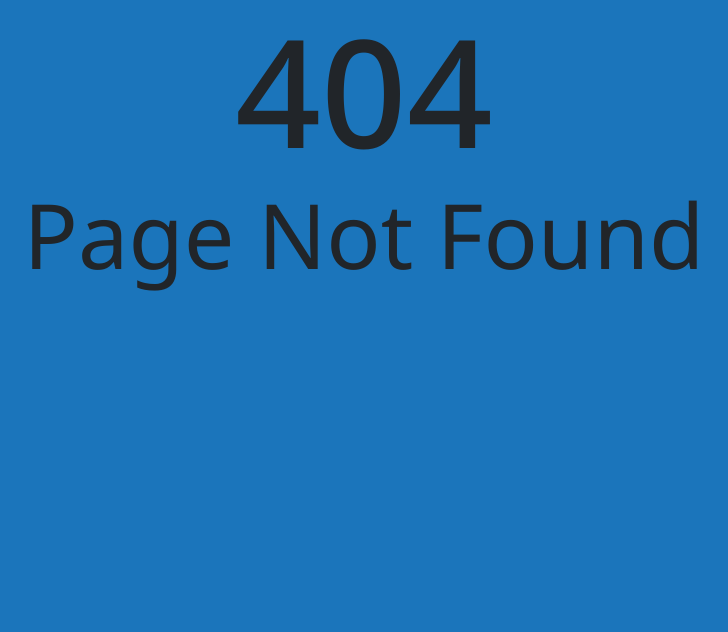
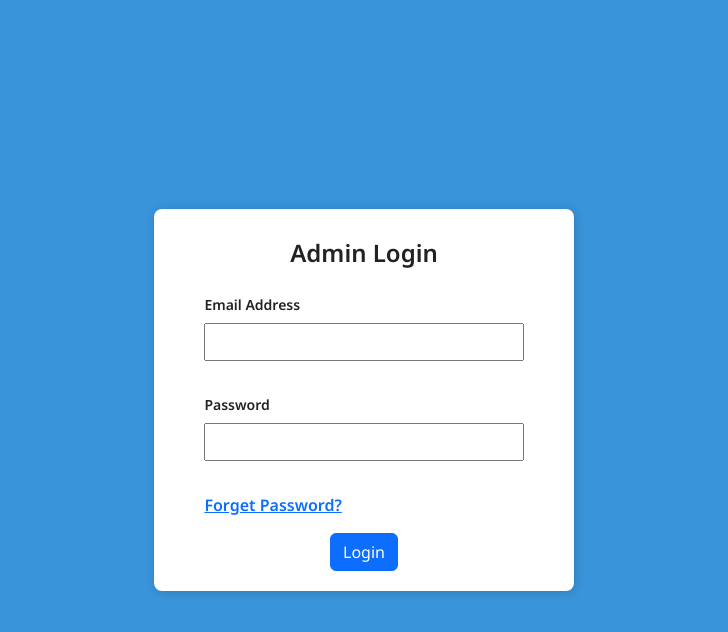
Before and after one commit to yianan261/Starts-Foundation, a React (Create React App) app in the folder client/: page /admin in a window 1280 px wide. Before the commit this address had no page. Shown: the top 632 px of the page, without its empty margins (276-1004 px from the left). Built offline with nearby package versions, Linux system fonts and the light colour scheme.

Commit message:
created admin login

```diff
--- a/client/public/index.html
+++ b/client/public/index.html
@@ -1,22 +1,35 @@
 <!DOCTYPE html>
 <html lang="en">
-
   <head>
     <meta charset="utf-8" />
     <link rel="icon" href="%PUBLIC_URL%/favicon.ico" />
     <meta name="viewport" content="width=device-width, initial-scale=1" />
     <meta name="theme-color" content="#000000" />
     <!-- meta description -->
-  <meta name="description"
-    content="Starts Foundation youth-led, non governmental organization with an intent to build a resilient and welfare-based society. We address concerns as fundamental to humanity as  ‘Hunger’ or ‘independence to live a dignified life for the needy and differently-abled.’ We aim to bring highly driven and motivated youths together on a shared platform to create a movement for change. " />
+    <meta
+      name="description"
+      content="Starts Foundation youth-led, non governmental organization with an intent to build a resilient and welfare-based society. We address concerns as fundamental to humanity as  ‘Hunger’ or ‘independence to live a dignified life for the needy and differently-abled.’ We aim to bring highly driven and motivated youths together on a shared platform to create a movement for change. "
+    />
     <!-- meta keywords -->
-  <meta name="keywords" content="nepal,foundation,starts foundation,help,charity,donate,aid" />
+    <meta
+      name="keywords"
+      content="nepal,foundation,starts foundation,help,charity,donate,aid"
+    />
     <link rel="apple-touch-icon" href="%PUBLIC_URL%/logo192.png" />
     <!--Google Font-->
-  <link rel="preconnect" href="https://fonts.googleapis.com"><link rel="preconnect" href="https://fonts.gstatic.com" crossorigin><link href="https://fonts.googleapis.com/css2?family=DM+Sans&family=Noto+Sans:wght@300;400;500;600&family=Open+Sans:wght@300&family=PT+Sans&family=Poppins:wght@100;400&display=swap" rel="stylesheet">
+    <link rel="preconnect" href="https://fonts.googleapis.com" />
+    <link rel="preconnect" href="https://fonts.gstatic.com" crossorigin />
+    <link
+      href="https://fonts.googleapis.com/css2?family=DM+Sans&family=Noto+Sans:wght@300;400;500;600&family=Open+Sans:wght@300&family=PT+Sans&family=Poppins:wght@100;400&display=swap"
+      rel="stylesheet"
+    />
     <!--Boostrap-->
-  <link href="https://cdn.jsdelivr.net/npm/bootstrap@5.3.0-alpha1/dist/css/bootstrap.min.css" rel="stylesheet"
-    integrity="sha384-GLhlTQ8iRABdZLl6O3oVMWSktQOp6b7In1Zl3/Jr59b6EGGoI1aFkw7cmDA6j6gD" crossorigin="anonymous">
+    <link
+      href="https://cdn.jsdelivr.net/npm/bootstrap@5.3.0-alpha1/dist/css/bootstrap.min.css"
+      rel="stylesheet"
+      integrity="sha384-GLhlTQ8iRABdZLl6O3oVMWSktQOp6b7In1Zl3/Jr59b6EGGoI1aFkw7cmDA6j6gD"
+      crossorigin="anonymous"
+    />
     <!--
       manifest.json provides metadata used when your web app is installed on a
       user's mobile device or desktop. See https://developers.google.com/web/fundamentals/web-app-manifest/
@@ -48,5 +61,4 @@
       To create a production bundle, use `npm run build` or `yarn build`.
     -->
   </body>
-
 </html>
--- a/client/src/App.css
+++ b/client/src/App.css
@@ -70,7 +70,6 @@ body {
   color: white;
 }
 
-
 .donateBtnMain:focus {
   border-color: #64ccdc;
   box-shadow: rgba(213, 217, 217, 0.5) 0 2px 5px 0;
--- a/client/src/App.js
+++ b/client/src/App.js
@@ -1,6 +1,6 @@
 import React from "react";
 import Navbar from "./components/Navbar/Navbar";
-import "./App.css"
+import "./App.css";
 
 function App() {
   return (
@@ -10,7 +10,9 @@ function App() {
         <div className="banner">
           <div className="subContainer">
             <h1 className="startsFoundation">STARTS FOUNDATION</h1>
-            <p className="tagline">Amongst all the chaos, we thrive with solidarity</p>
+            <p className="tagline">
+              Amongst all the chaos, we thrive with solidarity
+            </p>
             <button className="donateBtnMain">Donate</button>
           </div>
         </div>
--- a/client/src/index.js
+++ b/client/src/index.js
@@ -6,6 +6,7 @@ import App from "./App";
 import NotFound from "./pages/ErrorPages/NotFound";
 import ServerError from "./pages/ErrorPages/ServerError";
 import About from "./pages/About/About";
+import Login from "./pages/AdminLogin/Login";
 import reportWebVitals from "./reportWebVitals";
 
 const router = createBrowserRouter([
@@ -17,6 +18,11 @@ const router = createBrowserRouter([
   {
     path: "/about",
     element: <About></About>,
+    errorElement: <ServerError />,
+  },
+  {
+    path: "/admin",
+    element: <Login />,
     errorElement: <ServerError />,
   },
   {
--- a/client/src/pages/About/About.css
+++ b/client/src/pages/About/About.css
@@ -1,3 +1,5 @@
-body{
-    background-color: #1b75bb;
+.aboutMainDiv {
+  background-color: #1b75bb;
+  width: 100vw;
+  height: 100vh;
 }
--- a/client/src/pages/About/About.js
+++ b/client/src/pages/About/About.js
@@ -6,6 +6,7 @@ function About() {
   return (
     <>
       <Navbar />
+      <div className="aboutMainDiv"></div>
     </>
   );
 }
--- /dev/null
+++ b/client/src/pages/AdminLogin/Login.css
@@ -0,0 +1,75 @@
+
+input:focus {
+  color: black;
+}
+
+.is-danger {
+  border-color: red;
+  color: red;
+}
+
+.forgetPassword{
+    padding-bottom: 5%;
+}
+
+.input[type="email"] {
+  margin-top: 2%;
+  color: black;
+  width: 100%;
+  line-height: 32px;
+}
+
+.input[type="password"] {
+  margin-top: 2%;
+  color: black;
+  width: 100%;
+  line-height: 32px;
+}
+
+.field {
+  display: block;
+  justify-content: space-evenly;
+  padding-bottom: 10%;
+}
+
+.is-fullheight {
+  display: flex;
+  justify-content: center;
+  align-items: center;
+  width: 100vw;
+  height: 100vh;
+  background-color: #3994d9;
+}
+
+.auth-container {
+  width: 420px;
+  box-shadow: rgb(0 0 0 / 16%) 1px 1px 10px;
+  padding-top: 30px;
+  padding-bottom: 20px;
+  border-radius: 8px;
+  background-color: white;
+}
+
+.auth-content {
+  padding-left: 12%;
+  padding-right: 12%;
+}
+
+.auth-form-title {
+  text-align: center;
+  margin-bottom: 1em;
+  font-size: 24px;
+  color: rgb(34, 34, 34);
+  font-weight: 800;
+}
+
+.label {
+  font-size: 14px;
+  font-weight: 600;
+  color: rgb(34, 34, 34);
+}
+
+.btnSpan {
+  display: flex;
+  justify-content: center;
+}
--- /dev/null
+++ b/client/src/pages/AdminLogin/Login.js
@@ -0,0 +1,79 @@
+import React, { useState } from "react";
+import useForm from "../../utils/useForm";
+import validate from "../../utils/LoginFormValidationRules";
+import "./Login.css";
+import { redirect } from "react-router-dom";
+
+const Login = (props) => {
+  const { values, errors, handleChange, handleSubmit } = useForm(
+    login,
+    validate
+  );
+  const [loggedIn, setLoggedIn] = useState(false);
+
+  function login() {
+    setLoggedIn(true);
+    props.parentCallback(true);
+    return redirect("/about");
+  }
+
+  return (
+    <div className="main login-background">
+      <div className="is-fullheight">
+        {loggedIn && redirect("/about")}
+        <div className="auth-container">
+          <div className="column auth-content">
+            <div className="box">
+              <h1 className="auth-form-title">Admin Login</h1>
+              <form onSubmit={handleSubmit} noValidate>
+                <div className="field">
+                  <label className="label">Email Address</label>
+                  <div className="control">
+                    <input
+                      autoComplete="off"
+                      className={`input ${errors.email && "is-danger"}`}
+                      type="email"
+                      name="email"
+                      onChange={handleChange}
+                      value={values.email || ""}
+                      required
+                    />
+                    {errors.email && (
+                      <p className="help is-danger">{errors.email}</p>
+                    )}
+                  </div>
+                </div>
+                <div className="field">
+                  <label className="label">Password</label>
+                  <div className="control">
+                    <input
+                      className={`input ${errors.password && "is-danger"}`}
+                      type="password"
+                      name="password"
+                      onChange={handleChange}
+                      value={values.password || ""}
+                      required
+                    />
+                  </div>
+                  {errors.password && (
+                    <p className="help is-danger">{errors.password}</p>
+                  )}
+                </div>
+                <div className="forgetPassword">
+                  <a href="/forgetPassword">Forget Password?</a>
+                </div>
+                <span className="btnSpan">
+                  <button type="submit" className="submitBtn btn btn-primary">
+                    Login
+                  </button>
+                </span>
+              </form>
+            </div>
+          </div>
+        </div>
+      </div>
+    </div>
+  );
+};
+
+export default Login;
--- /dev/null
+++ b/client/src/utils/LoginFormValidationRules.js
@@ -0,0 +1,20 @@
+export default function validate(values) {
+  let errors = {};
+  if (!values.email) {
+    errors.email = "Email address is required";
+  } else if (!/\S+@\S+\.\S+/.test(values.email)) {
+    errors.email = "Email address is invalid";
+  }
+  if (!values.password) {
+    errors.password = "Password is required";
+  } else if (values.password.length < 8) {
+    errors.password = "Password must be 8 or more characters";
+  } else if (!/\d/.test(values.password)) {
+    errors.password = "Password must contain atleast 1 number";
+  } else if (!/[!@#$%&?]/g.test(values.password)) {
+    errors.password = "Password must contain atleast 1 special character";
+  } else if (!/[A-Z]/g.test(values.password)) {
+    errors.password = "Password must contain atleast 1 capitol letter";
+  }
+  return errors;
+}
--- /dev/null
+++ b/client/src/utils/useForm.js
@@ -0,0 +1,36 @@
+import { useState, useEffect } from "react";
+
+const useForm = (callback, validate) => {
+  const [values, setValues] = useState({});
+  const [errors, setErrors] = useState({});
+  const [isSubmitting, setIsSubmitting] = useState(false);
+
+  useEffect(() => {
+    if (Object.keys(errors).length === 0 && isSubmitting) {
+      callback();
+    }
+  }, [errors]);
+
+  const handleSubmit = (event) => {
+    if (event) event.preventDefault();
+    setErrors(validate(values));
+    setIsSubmitting(true);
+  };
+
+  const handleChange = (event) => {
+    event.persist();
+    setValues((values) => ({
+      ...values,
+      [event.target.name]: event.target.value,
+    }));
+  };
+
+  return {
+    handleChange,
+    handleSubmit,
+    values,
+    errors,
+  };
+};
+
+export default useForm;
```
Lines whose indentation alone changed are shown as unchanged.
